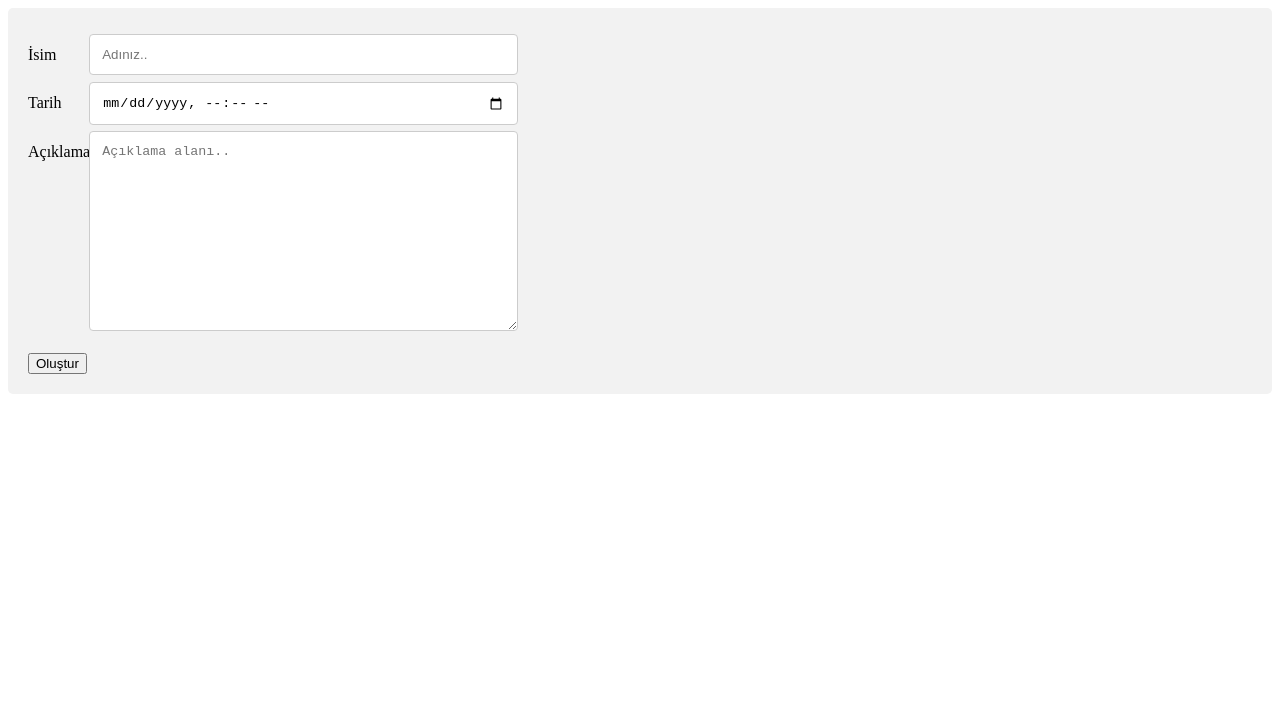
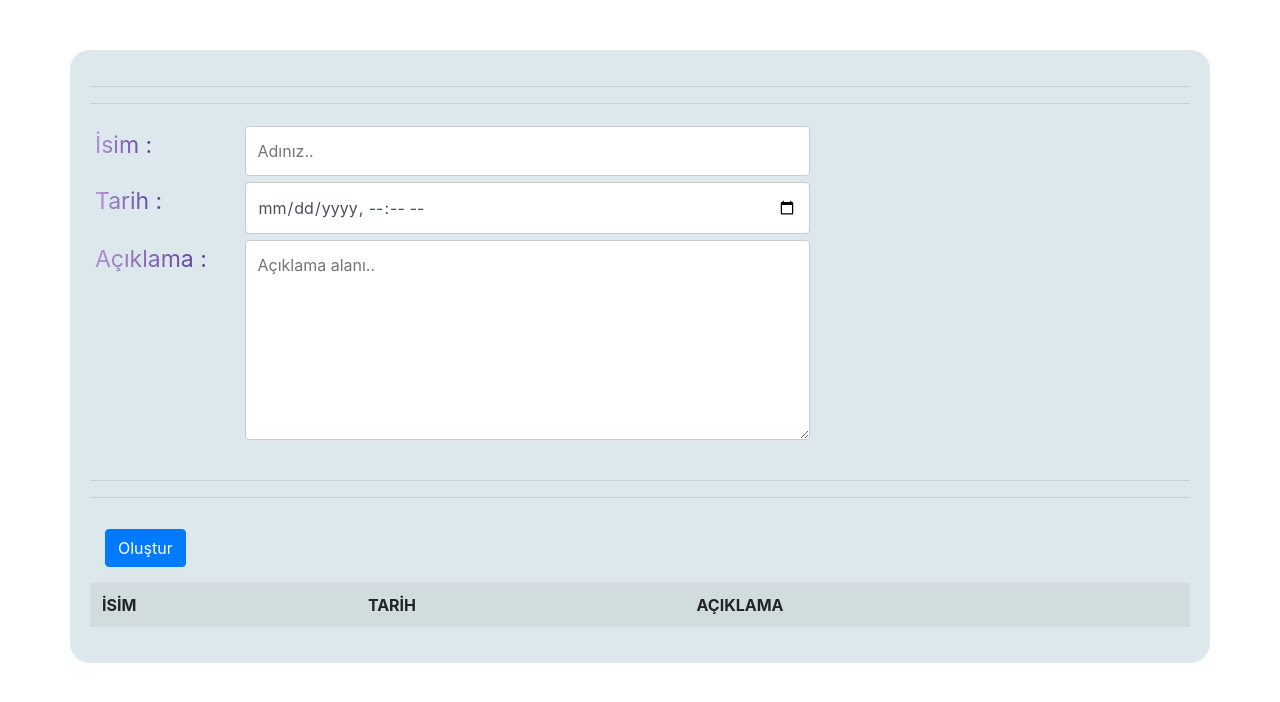
Before and after one commit to HASAN-GRDL/Takvim-Uygulamas-, a website: page ekran.html in a window 1280 px wide. Drawn offline with nearby package versions, Linux system fonts and the light colour scheme.

Commit message:
Ekran kısmı css upgrade edildi.

```diff
--- a/ekran.css
+++ b/ekran.css
@@ -1,6 +1,6 @@
 * {
-    box-sizing: border-box;
-  }
+  box-sizing: border-box;
+}
 
   input[type=text], input[type=datetime-local], select, textarea {
     width: 100%;
@@ -11,8 +11,15 @@
   }
 
   label {
-    padding: 12px 12px 12px 0;
+    padding: 2px 2px 2px 0;
     display: inline-block;
+    font-size: 23px;
+    font-weight: 90px;
+    background-image: linear-gradient(to left, #553c9a, #b393d3);
+    color: transparent;
+    background-clip: text;
+    -webkit-background-clip: text;
+    margin-left: 20px;
   }
 
   input[type=submit] {
@@ -25,25 +32,22 @@
     float: right;
   }
 
-  input[type=submit]:hover {
-    background-color: #45a049;
-  }
-
   .container {
-    border-radius: 5px;
-    background-color: #f2f2f2;
+    margin-top: 50px;
+    border-radius: 20px;
+    background-color:rgb(220, 232, 235);
     padding: 20px;
   }
 
   .col-25 {
     float: left;
-    width: 5%;
+    width: 15%;
     margin-top: 6px;
   }
 
   .col-75 {
     float: left;
-    width: 35%;
+    width: 50%;
     margin-top: 6px;
   }
 
@@ -52,3 +56,6 @@
     display: table;
     clear: both;
   }
+  button{
+    margin: 15px;
+  }
--- a/ekran.html
+++ b/ekran.html
@@ -1,3 +1,6 @@
+<link href="//maxcdn.bootstrapcdn.com/bootstrap/4.0.0/css/bootstrap.min.css" rel="stylesheet" id="bootstrap-css">
+<script src="//maxcdn.bootstrapcdn.com/bootstrap/4.0.0/js/bootstrap.min.js"></script>
+
 <!DOCTYPE html>
 <html lang="en">
  <title>EKRN</title>
@@ -7,12 +10,12 @@
 
 </head>
 <body>
-
     <div class="container">
+      <hr><hr>
         <form action="/action_page.php">
         <div class="row">
           <div class="col-25">
-            <label for="fname">İsim</label>
+            <label for="fname">İsim :</label>
           </div>
           <div class="col-75">
             <input type="text" id="isim" name="isim" placeholder="Adınız..">
@@ -20,7 +23,7 @@
         </div>
         <div class="row">
           <div class="col-25">
-            <label for="lname">Tarih</label>
+            <label for="lname">Tarih :</label>
           </div>
           <div class="col-75">
             <input id="date" type="datetime-local" class="form-control" placeholder="Tarih">
@@ -28,7 +31,7 @@
         </div>
         <div class="row">
           <div class="col-25">
-            <label for="subject">Açıklama</label>
+            <label for="subject">Açıklama :</label>
           </div>
           <div class="col-75">
             <textarea id="aciklama" name="Açiklama" placeholder="Açıklama alanı.." style="height:200px"></textarea>
@@ -36,9 +39,16 @@
         </div>
         <br>
         </form>
+        <hr><hr>
         <div>
-          <button onclick="ekle()">Oluştur</button>
-          <table id="myTable" class="table table-striped table-bordered"></table>
+          <button class="btn btn-primary" onclick="ekle()" >Oluştur</button>
+          <table id="myTable" class="table table-striped">
+              <tr>
+                <th scope="col">İSİM</th>
+                <th scope="col">TARİH</th>
+                <th scope="col">AÇIKLAMA</th>
+              </tr>
+          </table>
         </div>
       </div>
 
--- /dev/null
+++ b/package.json
@@ -0,0 +1,5 @@
+{
+  "dependencies": {
+    "axios": "^1.4.0"
+  }
+}
```
Also changed, not shown: index.html (+1 -3 lines), script.js (+6 -5 lines), 2 other files.
